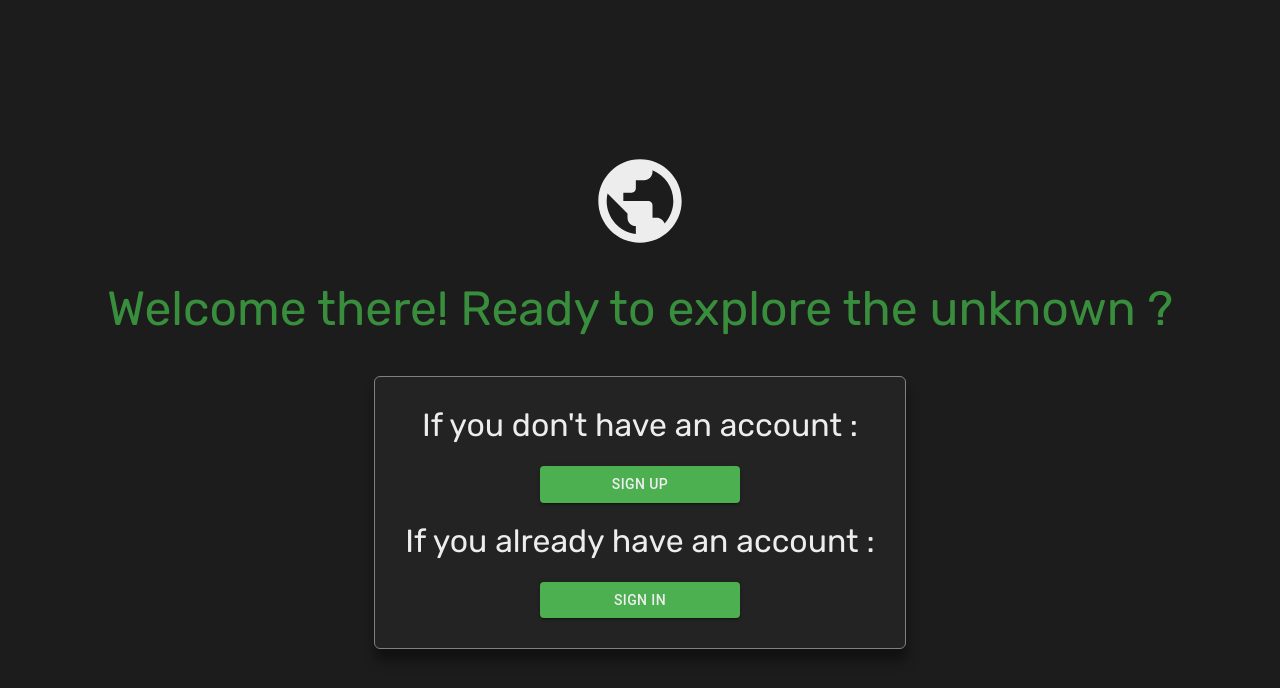
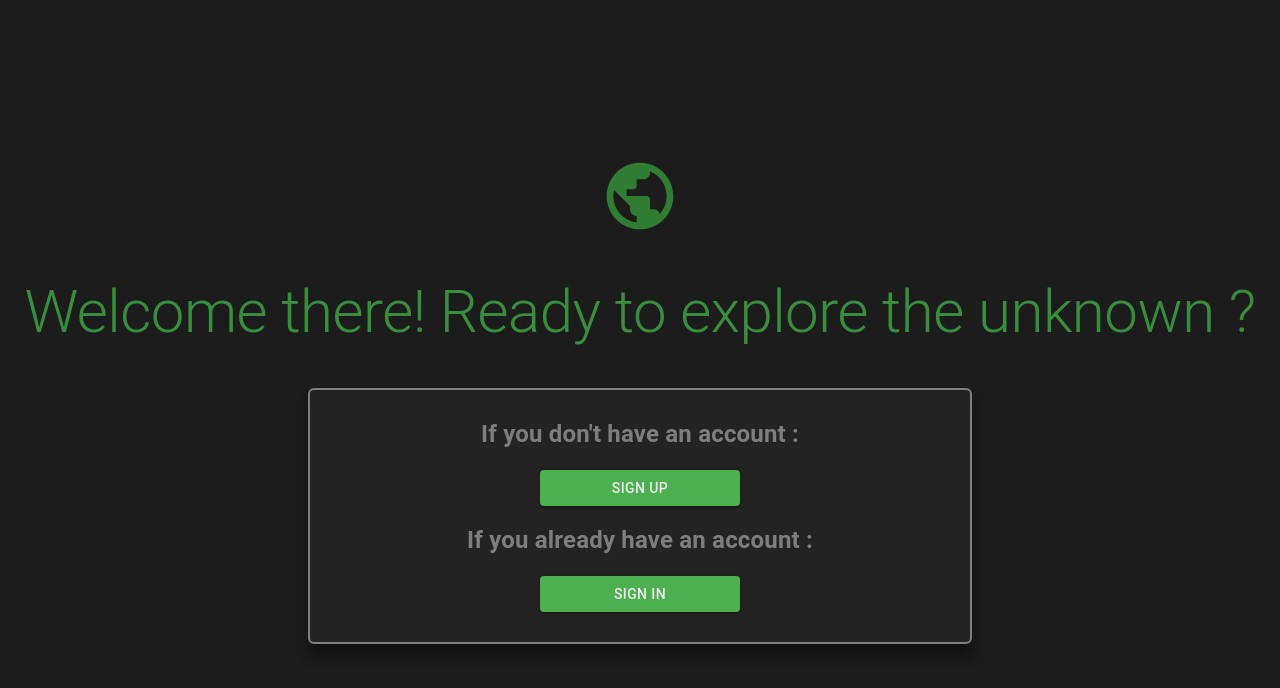
Before and after one commit to ArturBekhDEV/Intern-ui, a React (Vite) app: page / in a window 1280 px wide. Shown: the top 688 px of the page. Built offline with nearby package versions, Linux system fonts and the light colour scheme.

Commit message:
remove span add typography, also refactor some styles

```diff
--- a/src/pages/WelcomePage/WelcomePage.styles.ts
+++ b/src/pages/WelcomePage/WelcomePage.styles.ts
@@ -12,24 +12,33 @@ export const styles = {
     color: "basic.white",
   },
   btnContainer: {
-    fontSize: "2rem",
+    maxWidth: "600px",
     padding: "30px",
     marginTop: "40px",
     backgroundColor: "basic.dark",
-    border: "1px solid gray",
+    border: "2px solid gray",
     borderRadius: "6px",
     display: "flex",
     alignItems: "center",
     flexDirection: "column",
     gap: "20px",
     boxShadow: "1px 12px 12px rgba(0, 0, 0, 0.4)",
+
+    "@media (min-width: 768px)": {
+      width: "100%",
+    },
   },
   title: {
-    fontSize: "3rem",
-    marginTop: "30px",
+    marginTop: "20px",
     color: palette.primary[700],
   },
   iconstyles: {
-    fontSize: "100px",
+    fontSize: "80px",
+    color: palette.primary[800],
+  },
+  description: {
+    color: palette.basic.grey,
+    fontSize: "24px",
+    fontWeight: "bold",
   },
 };
--- a/src/pages/WelcomePage/WelcomePage.tsx
+++ b/src/pages/WelcomePage/WelcomePage.tsx
@@ -3,22 +3,29 @@ import Box from "@mui/material/Box";
 import PublicIcon from "@mui/icons-material/Public";
 import Button from "@mui/material/Button";
 import { Link } from "react-router-dom";
+import Typography from "@mui/material/Typography";
 
 const WelcomePage = () => {
   return (
     <Box sx={styles.container}>
       <PublicIcon sx={styles.iconstyles} />
       <Box sx={styles.title}>
-        <span>Welcome there! Ready to explore the unknown ?</span>
+        <Typography variant="h2" color="initial" sx={styles.title}>
+          Welcome there! Ready to explore the unknown ?
+        </Typography>
       </Box>
       <Box sx={styles.btnContainer}>
-        <span>If you don't have an account :</span>
+        <Typography variant="h4" color="initial" sx={styles.description}>
+          If you don't have an account :
+        </Typography>
         <Link to="/signup">
           <Button variant="contained" color="primary" sx={styles.btn}>
             Sign Up
           </Button>
         </Link>
-        <span>If you already have an account :</span>
+        <Typography variant="h4" color="initial" sx={styles.description}>
+          If you already have an account :
+        </Typography>
         <Link to="/signin">
           <Button variant="contained" color="primary" sx={styles.btn}>
             Sign In
```
